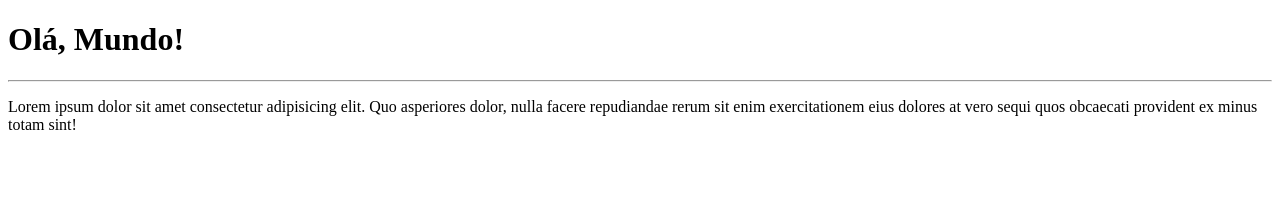
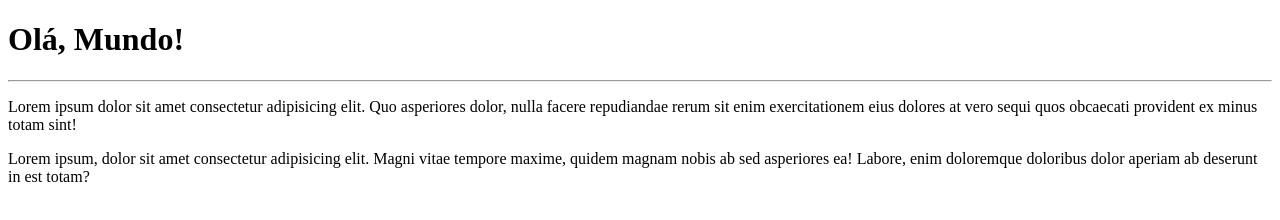
Before and after one commit to Thiago-Nobre/Ola-Mundo, a plain HTML site: page site-exemplo/index.html in a window 1280 px wide. Drawn offline with Linux system fonts and the light colour scheme.

Commit message:
Adicionando paragrafo

```diff
--- a/site-exemplo/index.html
+++ b/site-exemplo/index.html
@@ -9,5 +9,6 @@
     <h1>Olá, Mundo!</h1>
     <hr>
     <p>Lorem ipsum dolor sit amet consectetur adipisicing elit. Quo asperiores dolor, nulla facere repudiandae rerum sit enim exercitationem eius dolores at vero sequi quos obcaecati provident ex minus totam sint!</p>
+    <p>Lorem ipsum, dolor sit amet consectetur adipisicing elit. Magni vitae tempore maxime, quidem magnam nobis ab sed asperiores ea! Labore, enim doloremque doloribus dolor aperiam ab deserunt in est totam?</p>
 </body>
 </html>
```
